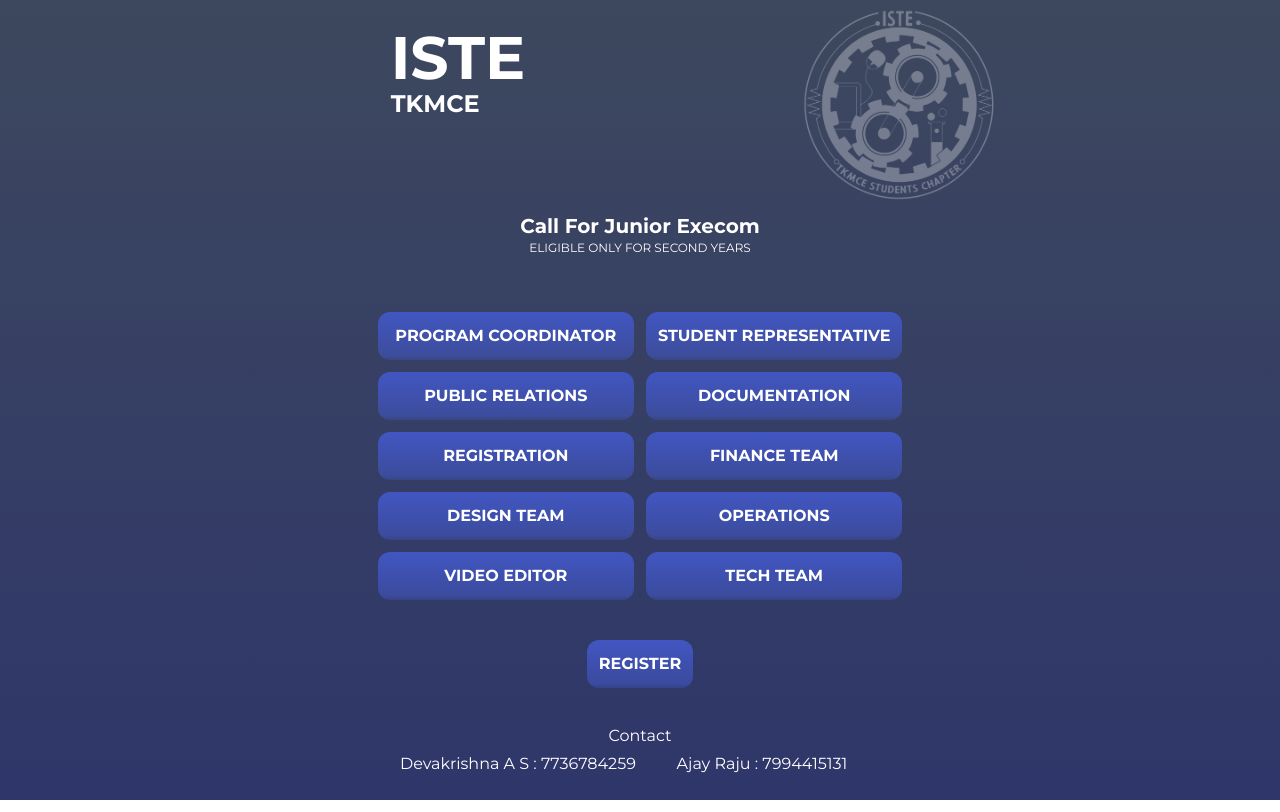
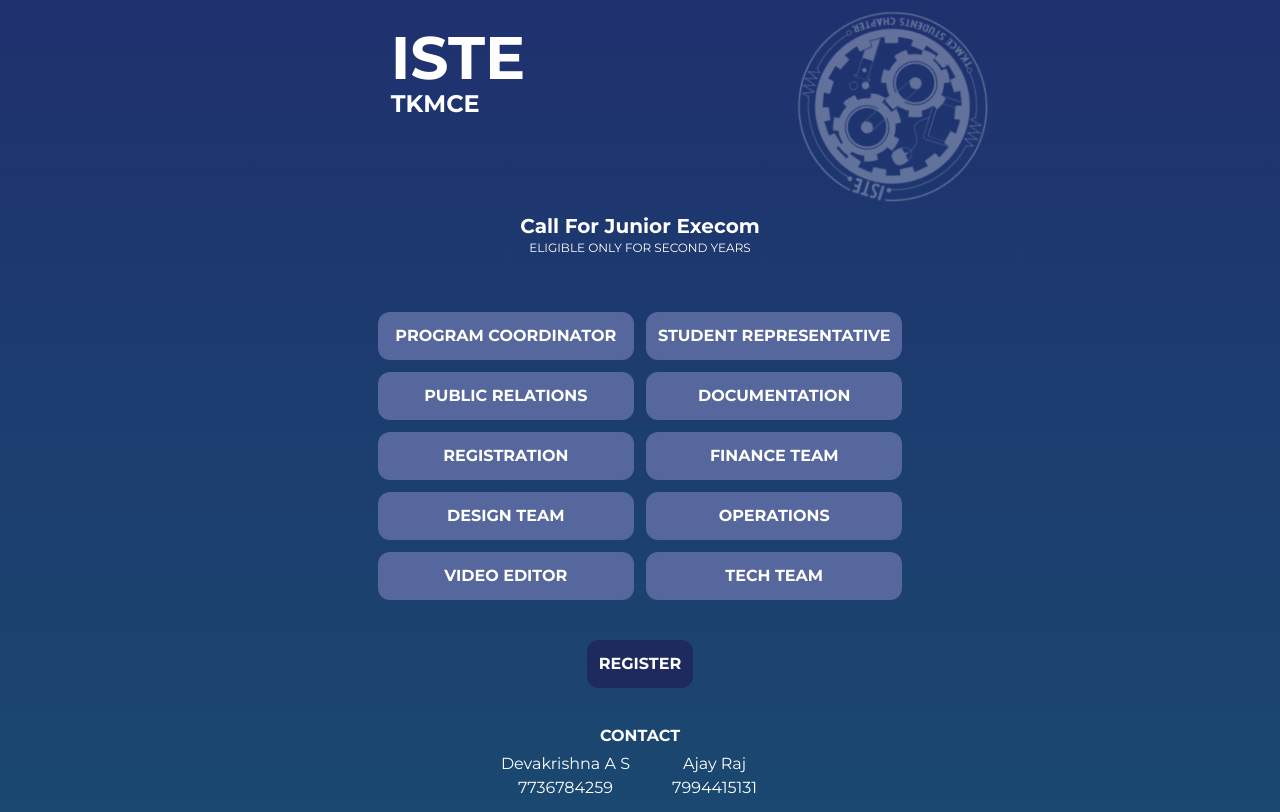
Before and after one commit to ISTE-TKMCE/jnrexecom24, a Next.js app: page / in a window 1280 px wide. Built offline with nearby package versions, Linux system fonts and the light colour scheme.

Commit message:
ui change

```diff
--- a/src/components/footer.js
+++ b/src/components/footer.js
@@ -1,10 +1,10 @@
 export default function Footer() {
   return (
-    <div className="font-montserrat grid gap-1 justify-items-center text-center mt-9  w-screen ">
-      <div>Contact</div>
-      <div className="grid grid-cols-2 gap-2">
-        <div>Devakrishna A S  : 7736784259 </div>
-        <div>Ajay Raju : 7994415131</div>
+    <div className="font-montserrat grid gap-1 justify-items-center text-center mt-9  w-screen pb-3">
+      <div className=" font-bold">CONTACT</div>
+      <div className="grid grid-cols-2 gap-5 font-normal ">
+        <div className="flex-col"><div>Devakrishna A S  </div><div>7736784259</div></div>
+        <div className="flex-col"><div>Ajay Raj</div><div>7994415131</div></div>
       </div>
     </div>
   );
--- a/src/components/layout.js
+++ b/src/components/layout.js
@@ -8,7 +8,7 @@
         <title>Call For Junior Execom</title>
         <link rel="icon" href="/logo.png" sizes="any" />
     </Head>
-        <div className="bg-gradient-to-b from-[#3D485E] to-[#2F366A] min-h-screen text-white font-montserrat flex flex-col">
+        <div className="bg-gradient-to-b from-[#1F316F] to-[#1A4870] min-h-screen text-white font-montserrat flex flex-col">
             <Navbar/>
             <main>{children}</main>
             <Footer/>
--- a/src/components/nav.js
+++ b/src/components/nav.js
@@ -5,7 +5,23 @@
         <h1 className="text-6xl">ISTE</h1>
         <h2 className="text-2xl">TKMCE</h2>
       </div>
-      <img src="logo.png" className="opacity-30 w-56 relative left-16 " ></img>
+      <img
+        src="logo.png"
+        className="opacity-30 w-56 relative left-16"
+        style={{
+          animation: "spin-slow 10s linear infinite",
+        }}
+      />
+      <style jsx>{`
+        @keyframes spin-slow {
+          from {
+            transform: rotate(0deg);
+          }
+          to {
+            transform: rotate(360deg);
+          }
+        }
+      `}</style>
     </div>
   );
 }
--- a/src/pages/index.js
+++ b/src/pages/index.js
@@ -25,21 +25,21 @@
         </h2>
         <h3 className="text-xs">ELIGIBLE ONLY FOR SECOND YEARS</h3>
         <div className="grid grid-cols-2 gap-3 mt-14 font-bold text-sm md:text-base mx-3 font-montserrat">
-          <button onClick={() => setModal1(true)}>PROGRAM COORDINATOR</button>
-          <button onClick={() => setModal2(true)}>
+          <button onClick={() => setModal1(true)} className="bg-[#55679C]">PROGRAM COORDINATOR</button>
+          <button onClick={() => setModal2(true)} className="bg-[#55679C]">
             STUDENT REPRESENTATIVE
           </button>
-          <button onClick={() => setModal3(true)}>PUBLIC RELATIONS</button>
-          <button onClick={() => setModal4(true)}>DOCUMENTATION</button>
-          <button onClick={() => setModal5(true)}>REGISTRATION</button>
-          <button onClick={() => setModal6(true)}>FINANCE TEAM</button>
-          <button onClick={() => setModal8(true)}>DESIGN TEAM</button>
-          <button onClick={() => setModal9(true)}>OPERATIONS</button>
-          <button onClick={() => setModal10(true)}>VIDEO EDITOR</button>
-          <button onClick={() => setModal11(true)}>TECH TEAM</button>
+          <button onClick={() => setModal3(true)} className="bg-[#55679C]">PUBLIC RELATIONS</button>
+          <button onClick={() => setModal4(true)} className="bg-[#55679C]">DOCUMENTATION</button>
+          <button onClick={() => setModal5(true)} className="bg-[#55679C]">REGISTRATION</button>
+          <button onClick={() => setModal6(true)} className="bg-[#55679C]">FINANCE TEAM</button>
+          <button onClick={() => setModal8(true)} className="bg-[#55679C]">DESIGN TEAM</button>
+          <button onClick={() => setModal9(true)} className="bg-[#55679C]">OPERATIONS</button>
+          <button onClick={() => setModal10(true)} className="bg-[#55679C]">VIDEO EDITOR</button>
+          <button onClick={() => setModal11(true)} className="bg-[#55679C]">TECH TEAM</button>
         </div>
         <button
-          className="mt-10 font-montserrat font-bold"
+          className="register mt-10 font-montserrat font-bold "
           onClick={() => router.push("/reg1")}
         >
           REGISTER
--- a/src/pages/reg1/index.js
+++ b/src/pages/reg1/index.js
@@ -28,19 +28,19 @@
     <div className=" grid justify-items-center">
       <div className="m-2">
         <div>Name</div>
-        <input type="text" name="name" onChange={handlechange} />
+        <input type="text" name="name" onChange={handlechange} className="border-[#1E2A5E] border-4 border-solid  rounded-lg" />
       </div>
       <div className="m-2">
         <div>Email</div>
-        <input type="text" name="email" onChange={handlechange} />
+        <input type="text" name="email" onChange={handlechange} className="border-[#1E2A5E] border-4 border-solid  rounded-lg"/>
       </div>
       <div className="m-2">
         <div>Phone</div>
-        <input type="text" name="phone" onChange={handlechange} />
+        <input type="text" name="phone" onChange={handlechange} className="border-[#1E2A5E] border-4 border-solid  rounded-lg " />
       </div>
-      <div className="m-2">
+      <div className="m-2 ">
         <div>Department</div>
-        <select name="dept" onChange={handlechange}>
+        <select name="dept" onChange={handlechange} className="border-4 border-solid  rounded-lg border-[#1E2A5E]">
           <option disabled selected="true">SELECT</option>
           <option value={"chemical"}>Chemical</option>
           <option value={"cs"}>Computer Science</option>
@@ -54,10 +54,10 @@
       </div>
       <div className="m-2">
         <div><span>Batch</span><span className="text-gray-300 text-xs"> (eg:R3A)</span></div>
-        <input type="text" name="batch" onChange={handlechange} />
+        <input type="text" name="batch" onChange={handlechange} className="border-[#1E2A5E] border-4 border-solid  rounded-lg" />
       </div>
       <div className="m-2  w-48 text-right ">
-        <a onClick={handlenext} className="flex justify-center p-2 border-3 rounded-xl font-bold font-montserrat  bg-[#3C4DA5] cursor-pointer">
+        <a onClick={handlenext} className="flex justify-center p-2 border-3 rounded-xl font-bold font-montserrat  bg-[#1E2A5E] cursor-pointer">
           <span className="cursor-pointer ">Next</span>
           <span className="">
             <img src="Expand_right.png" className="w-6" />
--- a/src/pages/reg2/index.js
+++ b/src/pages/reg2/index.js
@@ -95,7 +95,7 @@
       </div>
 
       <div className="m-2 ">
-        <button onClick={handlesubmit}>Confirm</button>
+        <button onClick={handlesubmit} className="bg-[#1E2A5E]">Confirm</button>
       </div>
       {error ? (
         <div className="text-red-600 text-sm animate-pulse">
--- a/src/styles/globals.css
+++ b/src/styles/globals.css
@@ -4,8 +4,11 @@
 @tailwind components;
 @tailwind utilities;
 
+
+.register{
+  background-color: #1E2A5E;
+}
 button {
-  @apply [background:linear-gradient(180deg,_#4156c2,_rgba(65,_86,_194,_0.6)_90.63%,_rgba(65,_86,_194,_0.33)_99.99%,_rgba(65,_86,_194,_0))];
   @apply p-3;
   @apply rounded-xl;
   @apply hover:scale-105;
```
